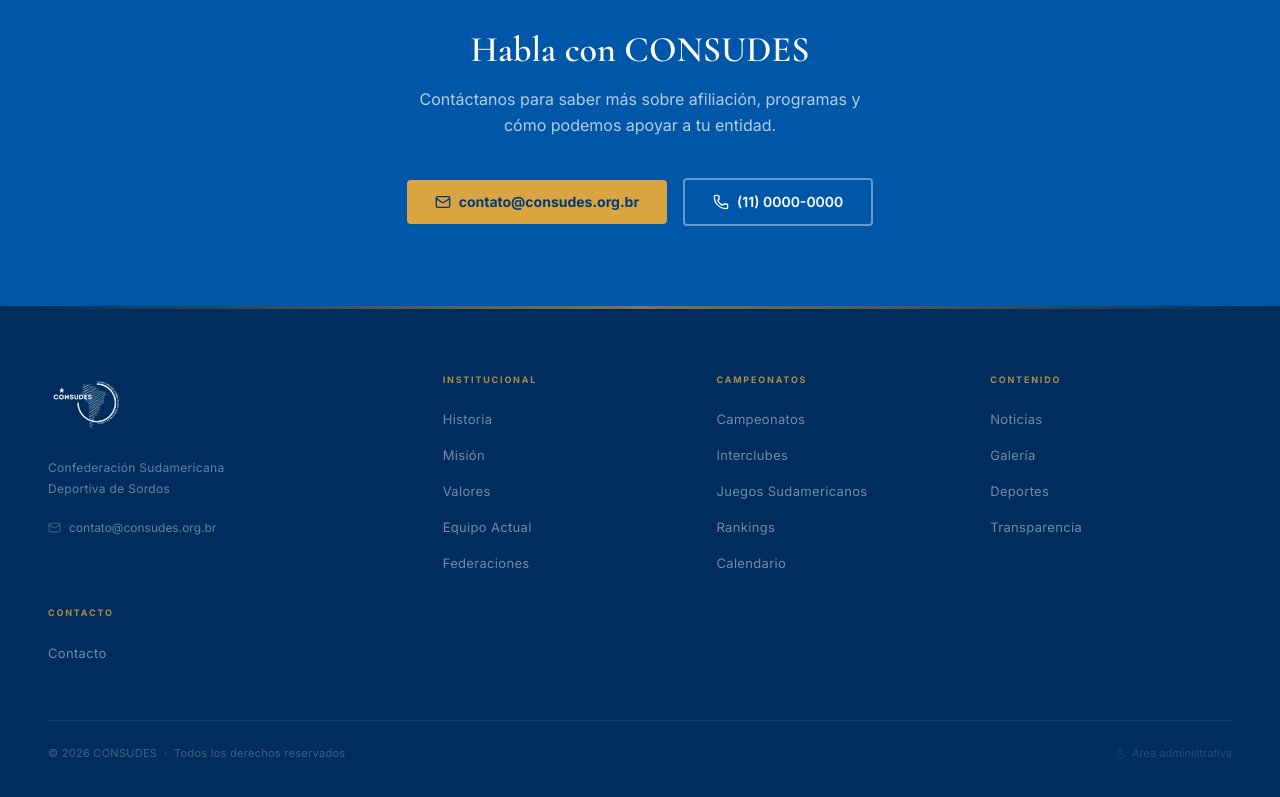
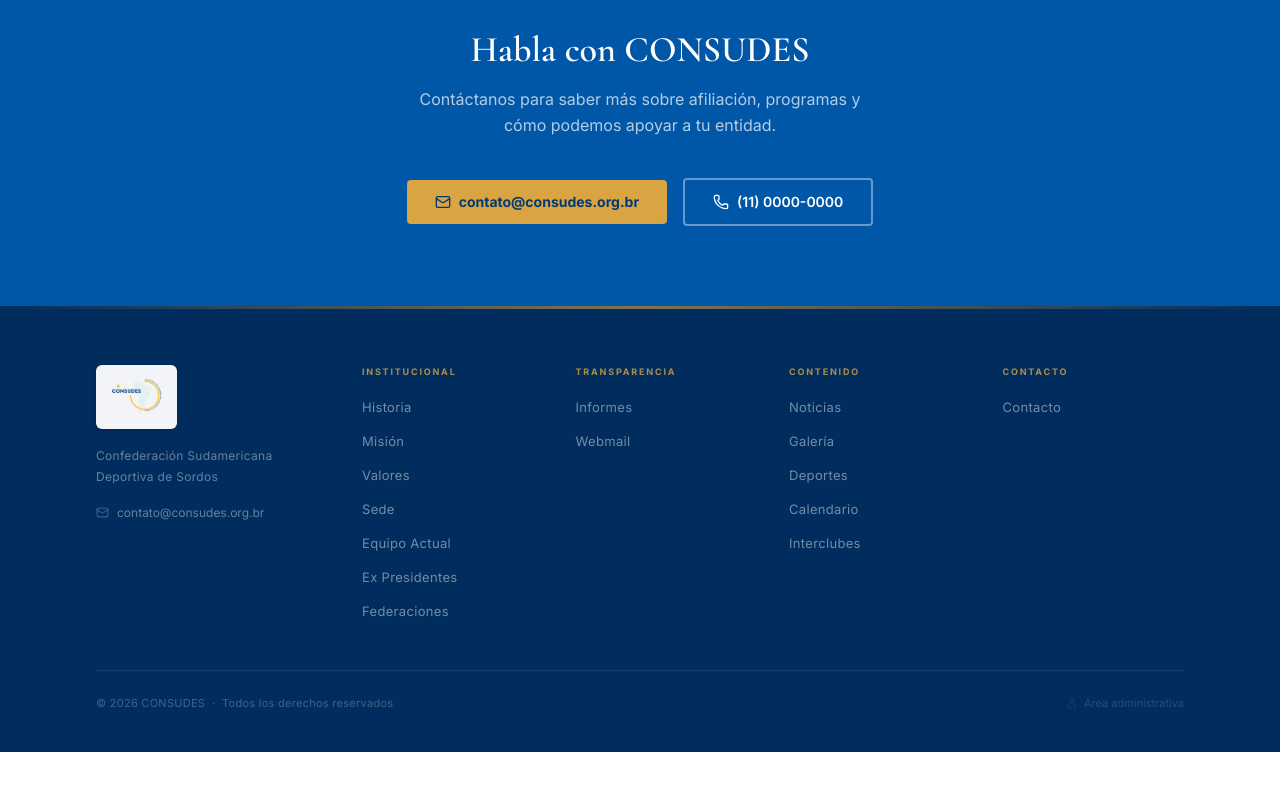
Before and after one commit to lemenezes/consudes-app, a React (Vite) app: page / in a window 1280 px wide. Shown: the part 2584-3381 px from the top of the page. After the commit the page ends 3336 px from the top, so only its background shows below. Built offline with nearby package versions, Linux system fonts and the light colour scheme; no server answers; the database is empty.

Commit message:
fix: footer layout flex brand+nav, texto sem quebra estranha, colunas mais coesas

```diff
--- a/src/components/Footer.tsx
+++ b/src/components/Footer.tsx
@@ -14,18 +14,17 @@
         { to: '/historia', label: t.nav.history },
         { to: '/missao', label: t.nav.mission },
         { to: '/valores', label: t.nav.values },
+        { to: '/sede', label: t.nav.headquarters },
         { to: '/equipe', label: t.nav.team },
+        { to: '/ex-presidentes', label: t.nav.formerPresidents },
         { to: '/federacoes', label: t.nav.federations },
       ],
     },
     {
-      heading: t.nav.championships,
+      heading: t.nav.transparency,
       links: [
-        { to: '/campeonatos', label: t.nav.championships },
-        { to: '/interclubes', label: t.nav.interclubs },
-        { to: '/jogos-sul-americanos', label: t.nav.southAmericanGames },
-        { to: '/rankings', label: t.nav.rankings },
-        { to: '/calendario', label: t.nav.calendar },
+        { to: '/relatorios', label: t.nav.reports },
+        { href: 'https://webmail.hostinger.com', label: 'Webmail' },
       ],
     },
     {
@@ -34,7 +33,8 @@
         { to: '/noticias', label: t.nav.news },
         { to: '/galeria', label: t.nav.gallery },
         { to: '/esportes', label: t.nav.sports },
-        { to: '/transparencia', label: t.nav.transparency },
+        { to: '/calendario', label: t.nav.calendar },
+        { to: '/interclubes', label: t.nav.interclubs },
       ],
     },
     {
@@ -51,21 +51,23 @@
       {/* Faixa decorativa topo */}
       <div className="h-[3px] bg-gradient-to-r from-transparent via-[#D9A441] to-transparent opacity-60" />
 
-      <div className="max-w-7xl mx-auto px-6 sm:px-8 lg:px-12 pt-16 pb-10">
+      <div className="max-w-6xl mx-auto px-6 sm:px-8 pt-14 pb-10">
 
-        {/* Grid principal */}
-        <div className="grid grid-cols-1 sm:grid-cols-2 lg:grid-cols-[1.5fr_1fr_1fr_1fr] gap-12 lg:gap-8 mb-14">
+        {/* Grid principal — brand fixo + nav agrupado */}
+        <div className="flex flex-col lg:flex-row gap-10 lg:gap-14 mb-12">
 
           {/* Brand */}
-          <div className="flex flex-col gap-5">
+          <div className="flex flex-col gap-4 lg:w-[210px] flex-shrink-0">
             <Link to="/" className="inline-block w-fit group">
+              <span className="inline-flex items-center justify-center bg-white/95 rounded-md px-3 py-2 shadow-[0_1px_6px_rgba(0,0,0,0.18)] group-hover:bg-white transition-colors duration-200">
                 <img
                   src="/logo-novo-consudes-removebg-preview-1.png"
                   alt="CONSUDES"
-                className="h-16 w-auto object-contain brightness-0 invert opacity-90 group-hover:opacity-100 transition-opacity duration-200"
+                  className="h-12 w-auto object-contain block"
                 />
+              </span>
             </Link>
-            <p className="text-white/40 text-[12px] leading-[1.75] max-w-[200px] font-light tracking-wide">
+            <p className="text-white/40 text-[12px] leading-[1.8] font-light tracking-wide">
               {t.topbar}
             </p>
             <a
@@ -78,25 +80,38 @@
           </div>
 
           {/* Colunas de links */}
+          <div className="flex-1 grid grid-cols-2 sm:grid-cols-4 gap-8">
             {cols.map(({ heading, links }) => (
               <div key={heading}>
-              <p className="text-[#D9A441] text-[9px] font-bold tracking-[0.2em] uppercase mb-5 opacity-80">
+                <p className="text-[#D9A441] text-[9px] font-bold tracking-[0.2em] uppercase mb-4 opacity-80">
                   {heading}
                 </p>
-              <ul className="flex flex-col gap-3">
-                {links.map(({ to, label }) => (
-                  <li key={to}>
-                    <Link
-                      to={to}
+                <ul className="flex flex-col gap-2.5">
+                  {links.map((link) => (
+                    <li key={link.href ?? link.to}>
+                      {link.href ? (
+                        <a
+                          href={link.href}
+                          target="_blank"
+                          rel="noopener noreferrer"
                           className="text-[13px] text-white/45 hover:text-white transition-colors duration-150 font-light tracking-wide"
                         >
-                      {label}
+                          {link.label}
+                        </a>
+                      ) : (
+                        <Link
+                          to={link.to!}
+                          className="text-[13px] text-white/45 hover:text-white transition-colors duration-150 font-light tracking-wide"
+                        >
+                          {link.label}
                         </Link>
+                      )}
                     </li>
                   ))}
                 </ul>
               </div>
             ))}
+          </div>
         </div>
 
         {/* Divisória */}
```
Lines whose indentation alone changed are shown as unchanged.
